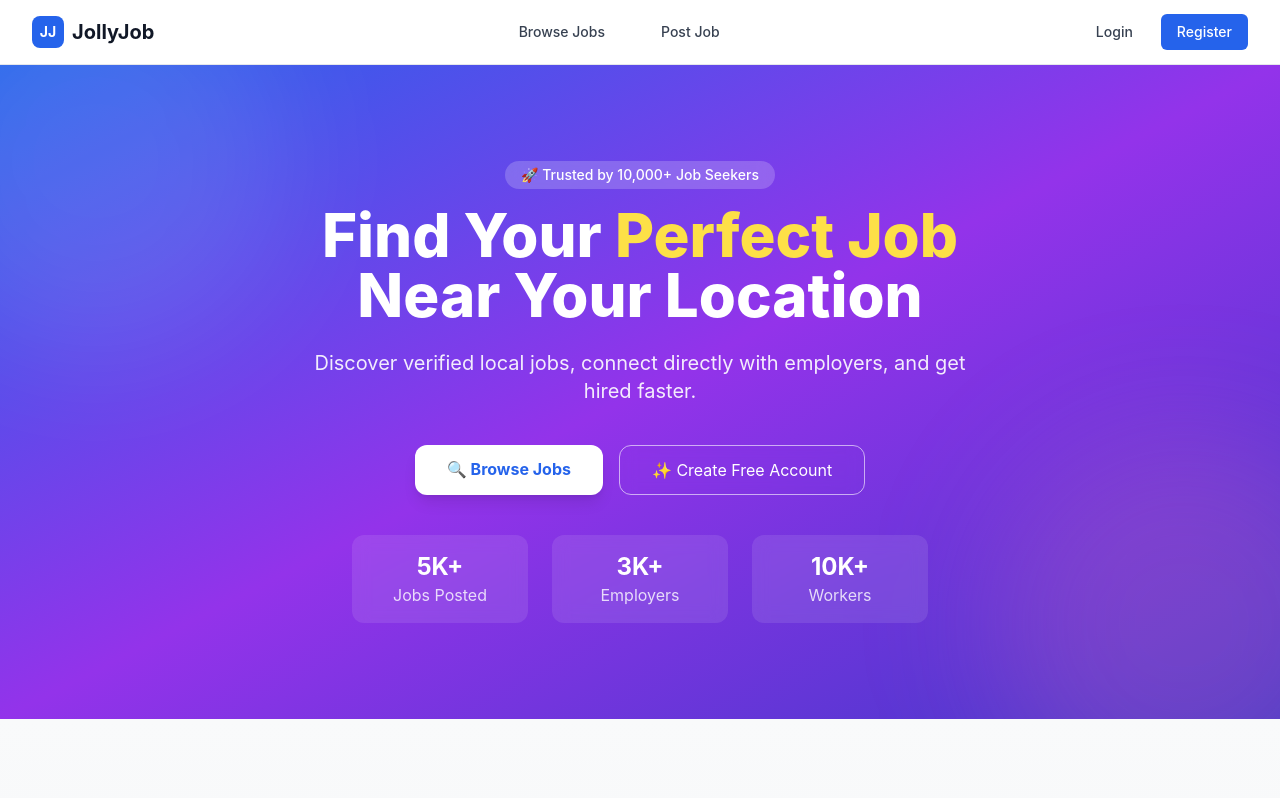
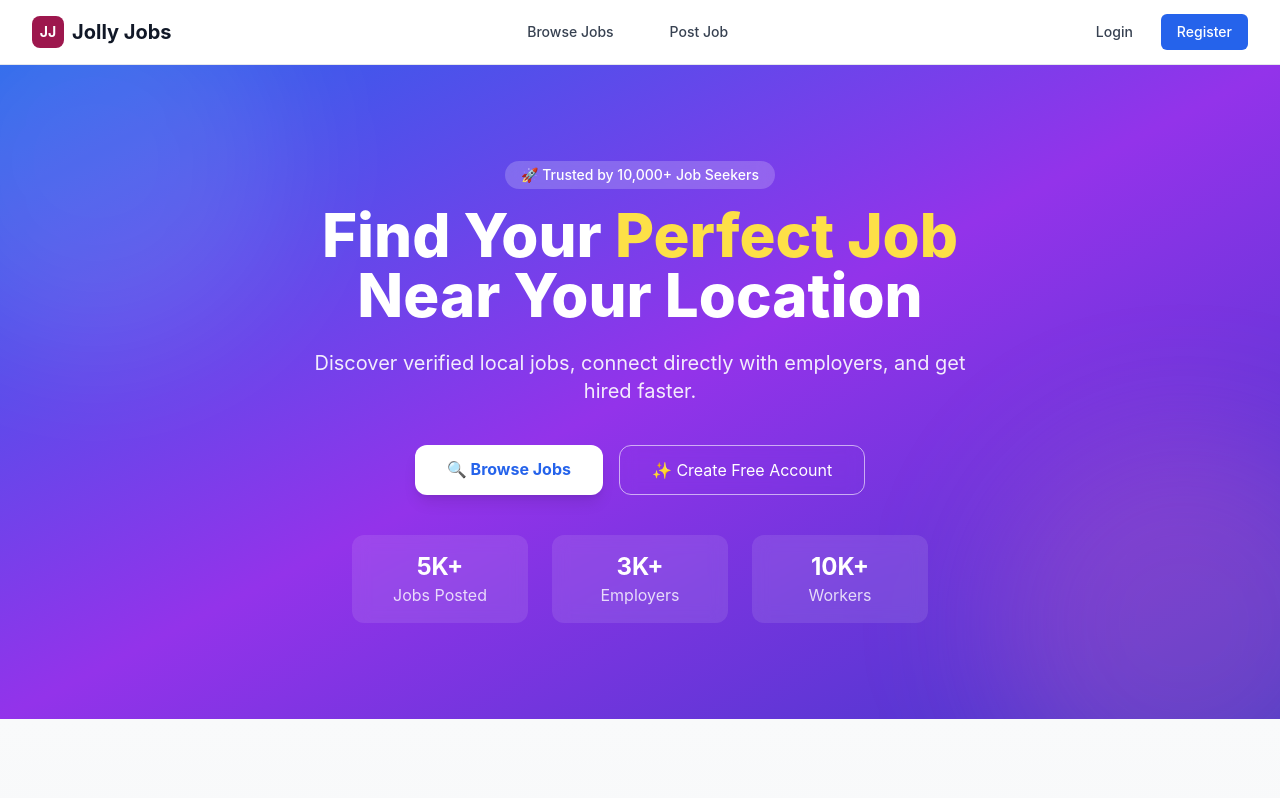
Before and after one commit to kanakarasu8/jolly-jobs, a React (Vite) app: page / in a window 1280 px wide. Shown: the top 798 px of the page. Built offline with nearby package versions, Linux system fonts and the light colour scheme; no server answers; the HTML template or start-up script is replaced by a standard one.

Commit message:
Update Header.jsx

```diff
--- a/src/components/Header.jsx
+++ b/src/components/Header.jsx
@@ -17,10 +17,10 @@ const Header = () => {
       <div className="max-w-7xl mx-auto px-4 sm:px-6 lg:px-8">
         <div className="flex justify-between items-center h-16">
           <Link to="/" className="flex items-center space-x-2">
-            <div className="w-8 h-8 bg-blue-600 rounded-lg flex items-center justify-center">
+            <div className="w-8 h-8 bg-pink-800 rounded-lg flex items-center justify-center">
               <span className="text-white font-bold text-sm">JJ</span>
             </div>
-            <span className="text-xl font-bold text-gray-900">JollyJob</span>
+            <span className="text-xl font-bold text-gray-900">Jolly Jobs</span>
           </Link>
 
           <nav className="hidden md:flex space-x-8">
```
